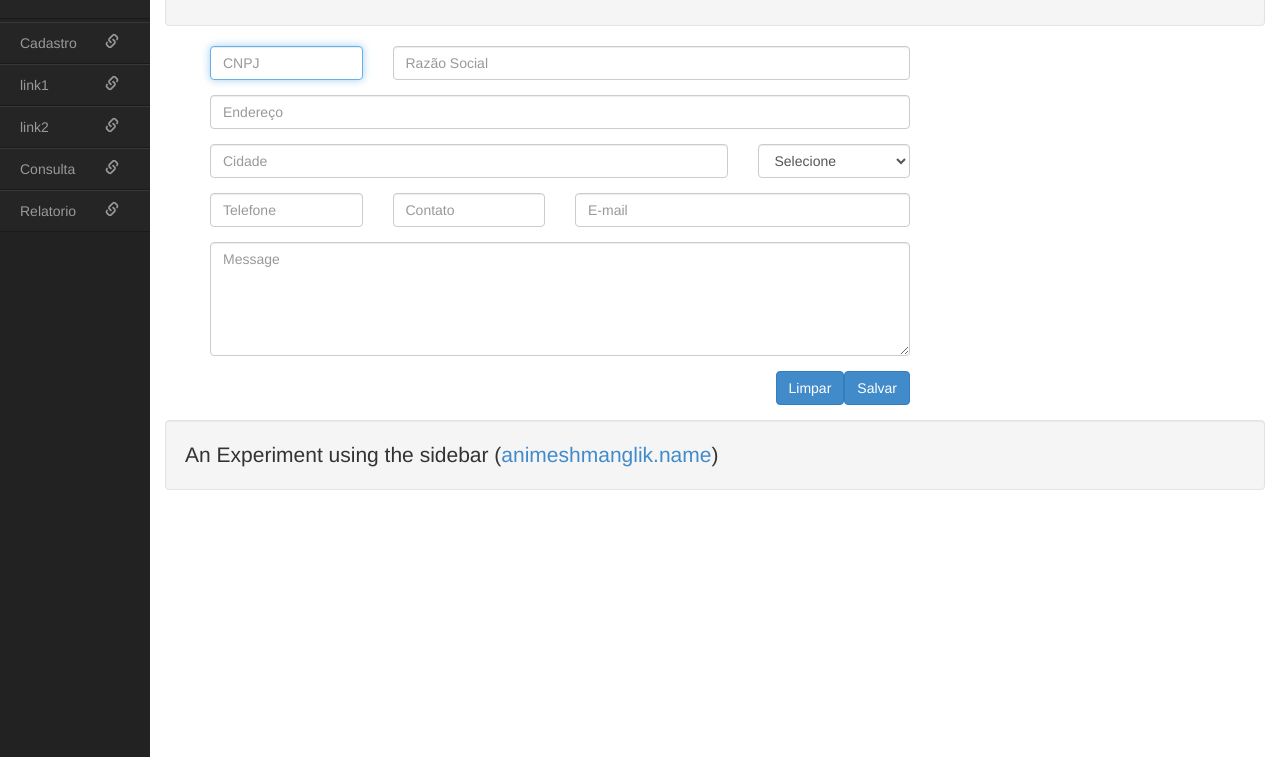
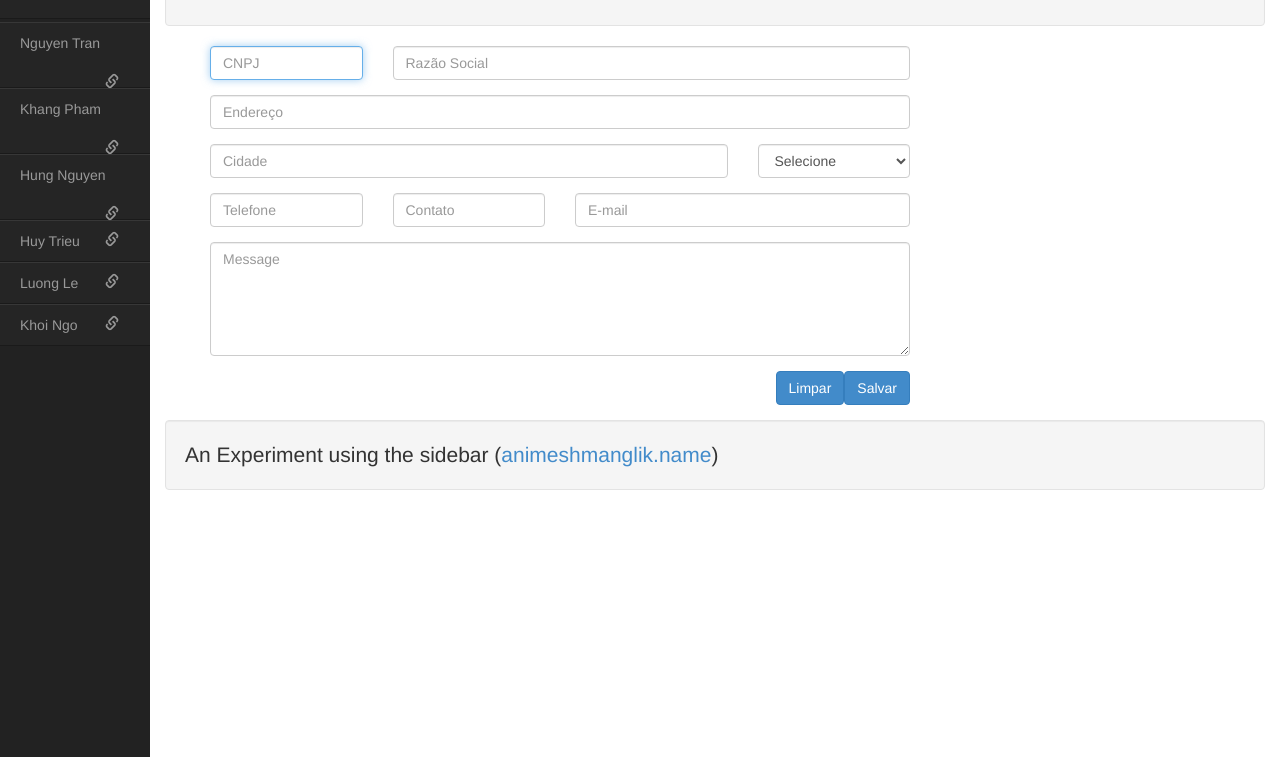
Before and after one commit to lequocluong2401/TeamAssignment05, a plain HTML site: page NavbiBar.html in a window 1280 px wide. Shown: the part 43-800 px from the top of the page. Drawn offline with Linux system fonts and the light colour scheme.

Commit message:
fix #10 Final push

```diff
--- a/NavbiBar.html
+++ b/NavbiBar.html
@@ -18,13 +18,14 @@
 					<li class="sidebar-brand"><a id="menu-toggle" href="#">Menu<span id="main_icon" class="glyphicon glyphicon-align-justify"></span></a></li>
 				</ul>
 				<ul class="sidebar-nav" id="sidebar">
-					<li><a>Cadastro<span class="sub_icon glyphicon glyphicon-link"></span></a></li>
+					<li><a>Nguyen Tran<span class="sub_icon glyphicon glyphicon-link"></span></a></li>
 					<ul class="sidebar-nav" id="sidebar">
-						<li><a>link1<span class="sub_icon glyphicon glyphicon-link"></span></a></li>
-						<li><a>link2<span class="sub_icon glyphicon glyphicon-link"></span></a></li>
+						<li><a>Khang Pham<span class="sub_icon glyphicon glyphicon-link"></span></a></li>
+						<li><a>Hung Nguyen<span class="sub_icon glyphicon glyphicon-link"></span></a></li>
 					</ul>
-					<li><a>Consulta<span class="sub_icon glyphicon glyphicon-link"></span></a></li>
-					<li><a>Relatorio<span class="sub_icon glyphicon glyphicon-link"></span></a></li>
+					<li><a>Huy Trieu<span class="sub_icon glyphicon glyphicon-link"></span></a></li>
+					<li><a>Luong Le<span class="sub_icon glyphicon glyphicon-link"></span></a></li>
+					<li><a>Khoi Ngo<span class="sub_icon glyphicon glyphicon-link"></span></a></li>
 				</ul>
 			</div>
 
```
